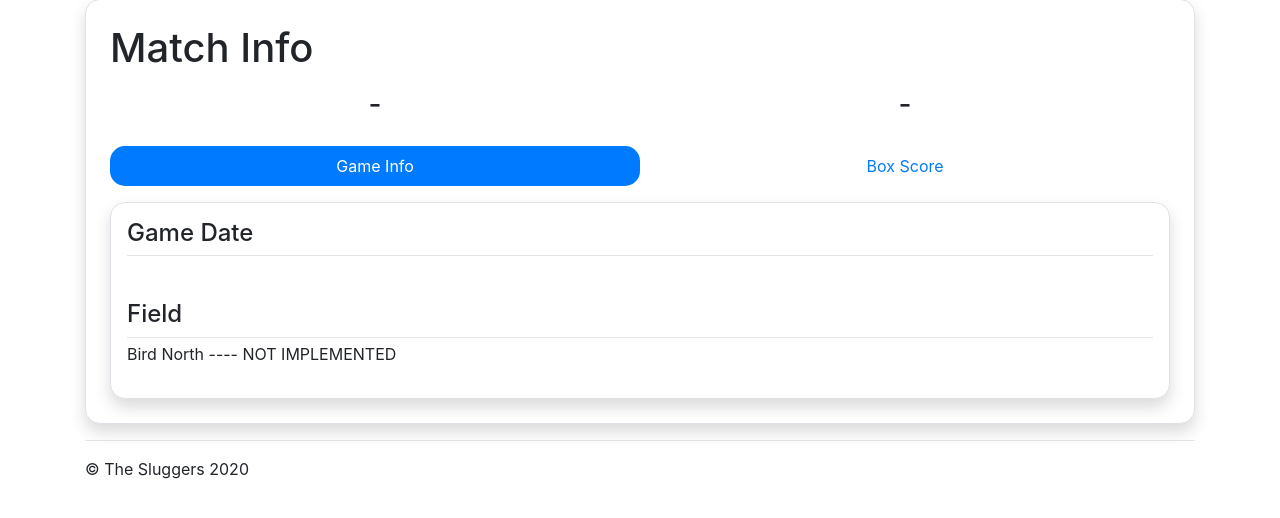
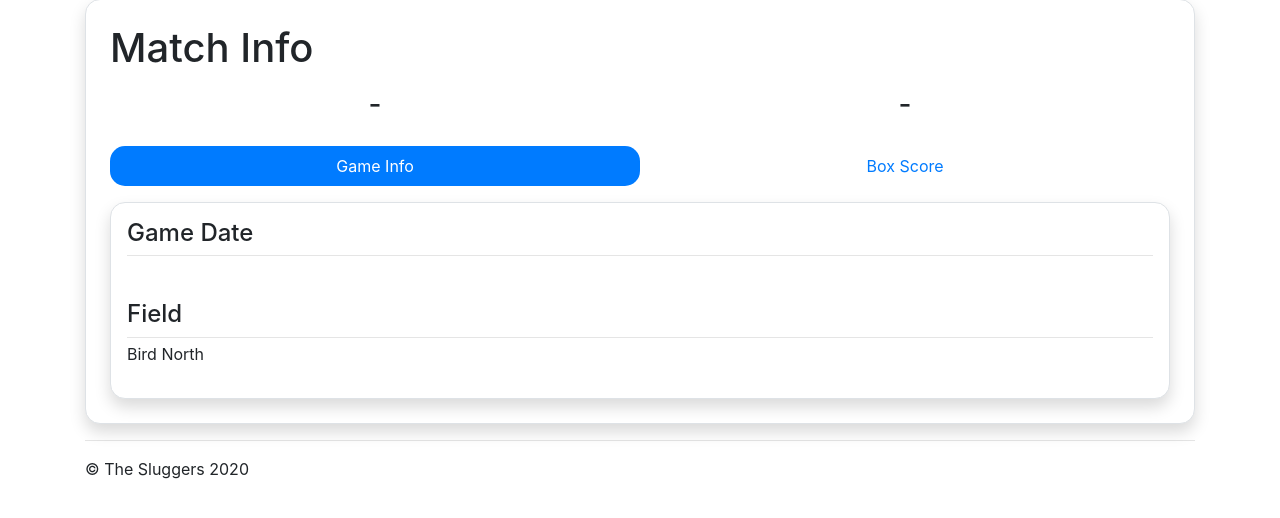
Before and after one commit to EliasHaddad00/Baseball_Database_cs4750, a Django app: template match/templates/match/view.html in a window 1280 px wide. Shown: the part 105-623 px from the top of the page. Run offline with Django 3.2, Linux system fonts and the light colour scheme; the template is opened without the code that fills it, so the values that code supplies are empty; parts of the project's set-up code (start-up, migrations or seed data) failed here and were passed over; some libraries are stand-ins or nearby versions.

Commit message:
kinda implemented

```diff
--- a/match/templates/match/view.html
+++ b/match/templates/match/view.html
@@ -32,7 +32,7 @@
                 <br>
                 <h4>Field</h4>
                 <hr class="mt-0 mb-1">
-                <p>Bird North ---- NOT IMPLEMENTED</p>
+                <p>Bird North</p>
             </div>
         </div>
         <div class="tab-pane fade" id="boxscore">
```
